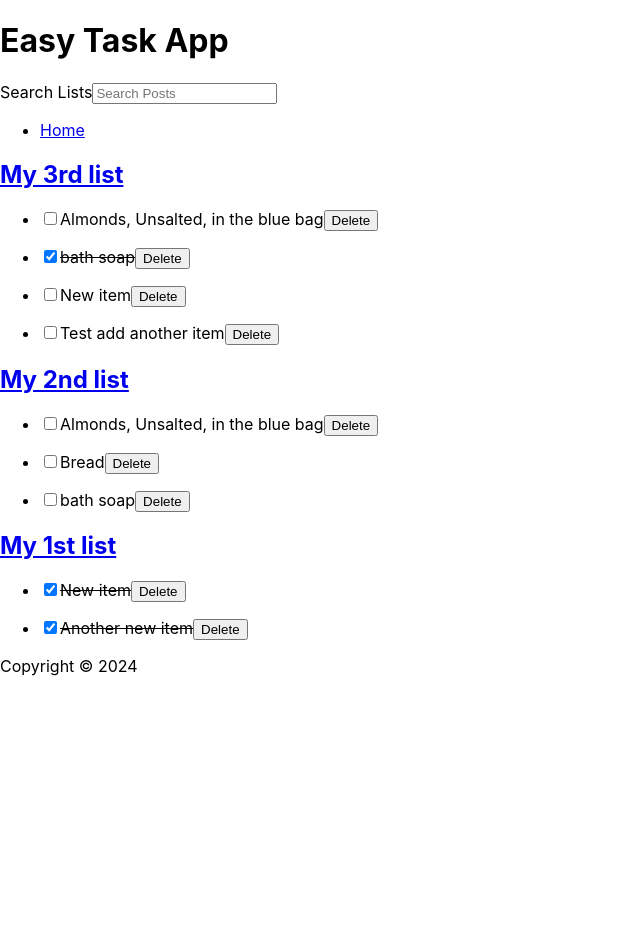
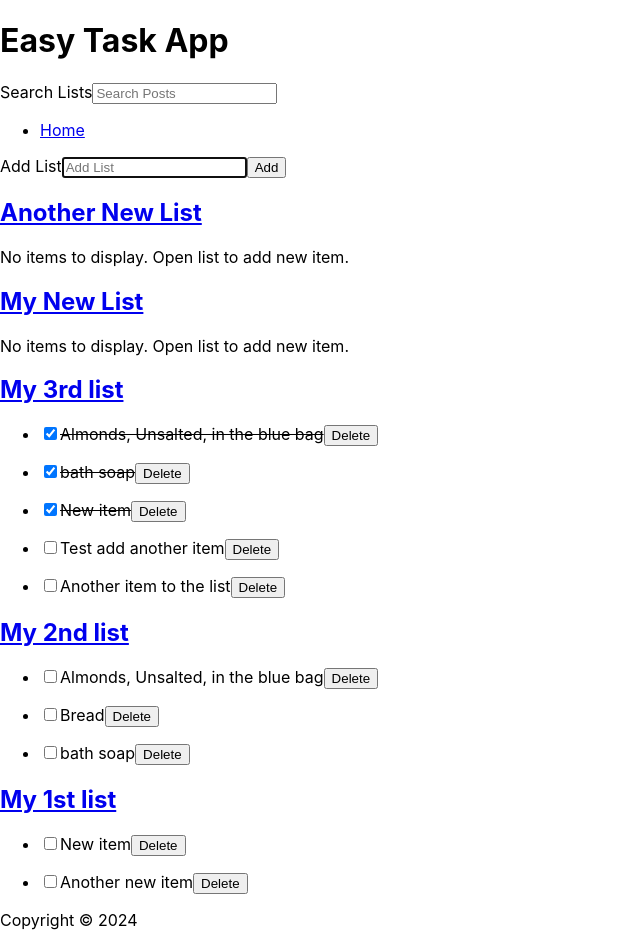
Before and after one commit to mrusert/easy-task-app, a React (Create React App) app: page / in a window 1280 px wide. Shown: the whole page, without its empty margins (0-640 px from the left). Before the commit the page ends 800 px from the top, so only its background shows below. Built offline with nearby package versions, Linux system fonts and the light colour scheme; data requests are answered from the project's data file.

Commit message:
Home handleNewList

```diff
--- a/data/db.json
+++ b/data/db.json
@@ -7,12 +7,12 @@
       "items": [
         {
           "id": "1",
-          "checked": true,
+          "checked": false,
           "item": "New item"
         },
         {
           "id": "2",
-          "checked": true,
+          "checked": false,
           "item": "Another new item"
         }
       ]
@@ -46,7 +46,7 @@
       "items": [
         {
           "id": "1",
-          "checked": false,
+          "checked": true,
           "item": "Almonds, Unsalted, in the blue bag"
         },
         {
@@ -56,15 +56,32 @@
         },
         {
           "id": "4",
-          "checked": false,
+          "checked": true,
           "item": "New item"
         },
         {
           "id": "5",
           "checked": false,
           "item": "Test add another item"
+        },
+        {
+          "id": "6",
+          "checked": false,
+          "item": "Another item to the list"
         }
       ]
+    },
+    {
+      "id": "4",
+      "name": "My New List",
+      "complete": false,
+      "items": []
+    },
+    {
+      "id": "5",
+      "name": "Another New List",
+      "complete": false,
+      "items": []
     }
   ]
 }
--- a/src/Components/Home.js
+++ b/src/Components/Home.js
@@ -1,11 +1,52 @@
 import Feed from "./Feed"
-import { useContext } from 'react'
+import { useNavigate } from 'react-router-dom'
+import { useContext, useState, useRef } from 'react'
 import DataContext from '../Context/DataContext'
+import api from '../api/lists'
 
 const Home = () => {
-  const { searchResults, fetchError, isLoading } = useContext(DataContext)
+  const { searchResults, fetchError, isLoading, lists, setLists } = useContext(DataContext)
+  const [newList, setNewList] = useState([])
+  const navigate = useNavigate()
+  const inputRef = useRef()
+
+  const handleNewList = async (e) => {
+    e.preventDefault()
+    const listID = lists.length ? (Number(lists[lists.length - 1].id) + 1).toString() : "1"
+    const listToAdd = {id: listID, name: newList, complete: false, items: []}
+    try {
+      const response = await api.post('/lists', listToAdd)
+      const allLists = [ ...lists, response.data ]
+      setLists(allLists)
+      setNewList('')
+      navigate('/')
+    } catch (err) {
+      console.log(`Error: ${err.message}`)
+    }
+  }
   return (
     <main className="Home">
+        <form className="addForm" onSubmit={handleNewList}>
+          <label htmlFor="addList">Add List</label>
+          <input
+              autoFocus
+              ref={inputRef}
+              id="addList"
+              type="text"
+              placeholder="Add List"
+              required
+              value={newList}
+              onChange={(e) => setNewList(e.target.value)}
+          />
+          <button
+              type="submit"
+              aria-label="Add List"
+              // set focus back to input once button is clicked using the useRef hook, see ref={inputRef} on input
+              onClick={() => inputRef.current.focus()}
+              >
+                  Add
+          </button>
+        </form>
         {isLoading &&
           <p className="statusMsg">Loading lists...</p>
         }
--- a/src/Components/ListItems.js
+++ b/src/Components/ListItems.js
@@ -6,7 +6,7 @@ import { useContext, useState, useRef } from 'react'
 const ListItems = ( {listID, item, name} ) => {
   const { lists, setLists } = useContext(DataContext)
 
-  const handleCheck = async (listID, itemID) => {
+  const handleItemCheck = async (listID, itemID) => {
     const listToUpdate = lists.filter(list => list.id === listID)[0]
     const updateItems = listToUpdate.items.map(item => item.id === itemID
       ? { ...item, checked: !item.checked}
@@ -17,7 +17,7 @@ const ListItems = ( {listID, item, name} ) => {
       const response = await api.put(`/lists/${listID}`, newList)
       setLists(lists.map(list => list.id === listID ? { ...response.data } : list))
     } catch (err) {
-      console.log(err.message)
+      console.log(`Error: ${err.message}`)
     }
   }
 
@@ -29,7 +29,7 @@ const ListItems = ( {listID, item, name} ) => {
       const response = await api.put(`/lists/${newList.id}`, newList)
       setLists(lists.map(list => list.id === newList.id ? { ...response.data } : list))
     } catch (err) {
-      console.log(err.message)
+      console.log(`Error: ${err.message}`)
   }
   }
   return (
@@ -38,12 +38,12 @@ const ListItems = ( {listID, item, name} ) => {
       <li className="item">
           <input
               type="checkbox"
-              onChange={() => handleCheck(listID, item.id, item.checked)}
+              onChange={() => handleItemCheck(listID, item.id, item.checked)}
               checked={item.checked}
           />
           <label
               style={(item.checked) ? {textDecoration:'line-through'}: null}
-              onDoubleClick={() => handleCheck(listID, item.id, item.checked)}
+              onDoubleClick={() => handleItemCheck(listID, item.id, item.checked)}
           >{item.item}</label>
           <button
               onClick={() => handleItemDelete(listID, item.id)}
--- a/src/Components/ListPage.js
+++ b/src/Components/ListPage.js
@@ -23,7 +23,7 @@ const ListPage = () => {
             const response = await api.put(`/lists/${newList.id}`, newList)
             setLists(lists.map(list => list.id === newList.id ? { ...response.data } : list))
           } catch (err) {
-            console.log(err.message)
+            console.log(`Error: ${err.message}`)
         }
         setNewItem('')
         navigate(`/lists/${id}`)
--- a/src/Components/Lists.js
+++ b/src/Components/Lists.js
@@ -1,6 +1,5 @@
 import ListItems from './ListItems'
 import { Link } from 'react-router-dom'
-import { useState, useRef } from 'react'
 
 const Lists = ({ listID, items, name }) => {
 
```
Lines whose indentation alone changed are shown as unchanged.
